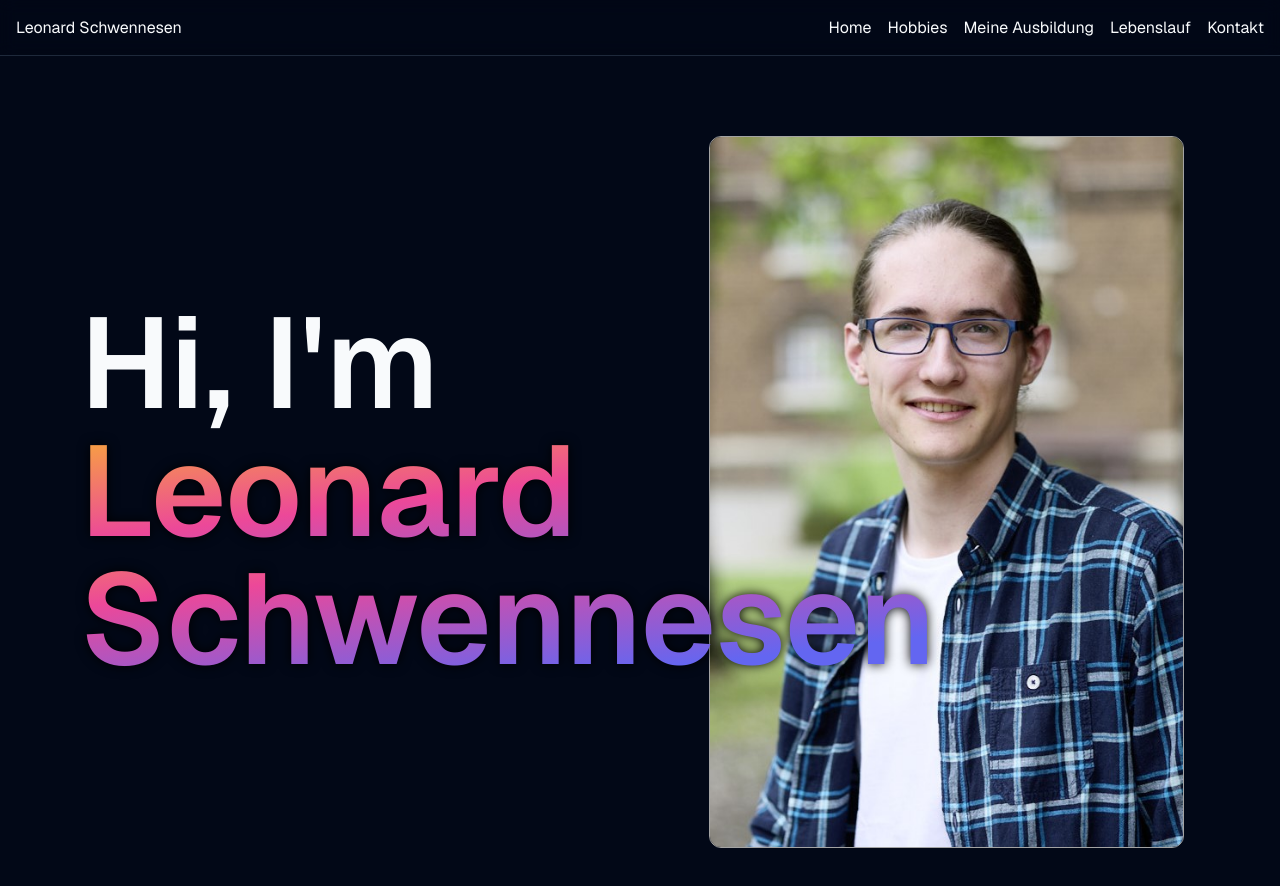
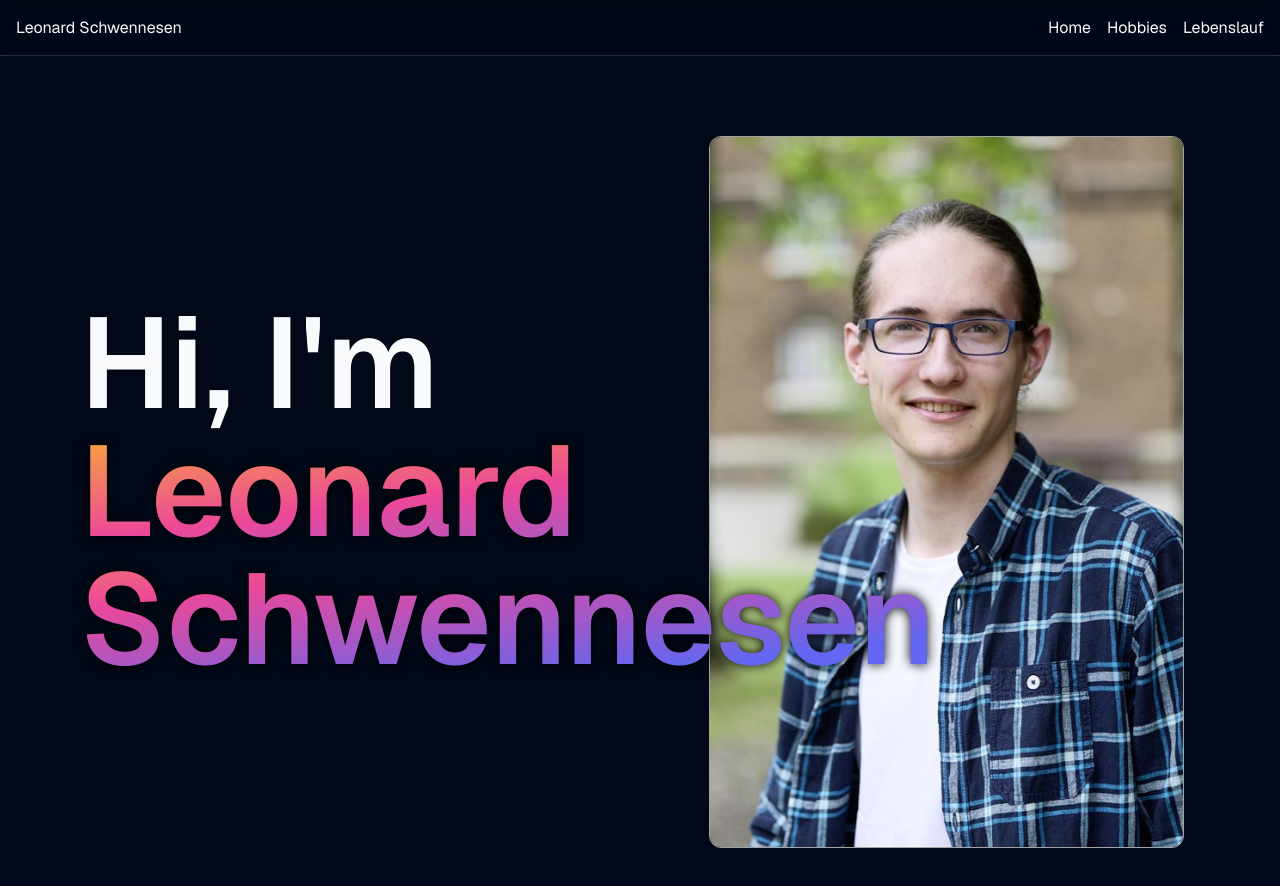
Before and after one commit to zophiana/profile-page, a Next.js app: page / in a window 1280 px wide. Shown: the top 886 px of the page. Built offline with nearby package versions, Linux system fonts and the light colour scheme; what tailwind-gradient-mask-image would draw is missing.

Commit message:
header: remove unused navbar items

```diff
--- a/src/app/header.tsx
+++ b/src/app/header.tsx
@@ -26,13 +26,7 @@ function Navbar(props: NavbarProps) {
           <a href="/hobbies">Hobbies</a>
         </li>
         <li>
-          <a href="/my-apprenticeship">Meine Ausbildung</a>
-        </li>
-        <li>
           <a href="/resume">Lebenslauf</a>
-        </li>
-        <li>
-          <a href="/contact">Kontakt</a>
         </li>
       </ul>
     </nav>
```
